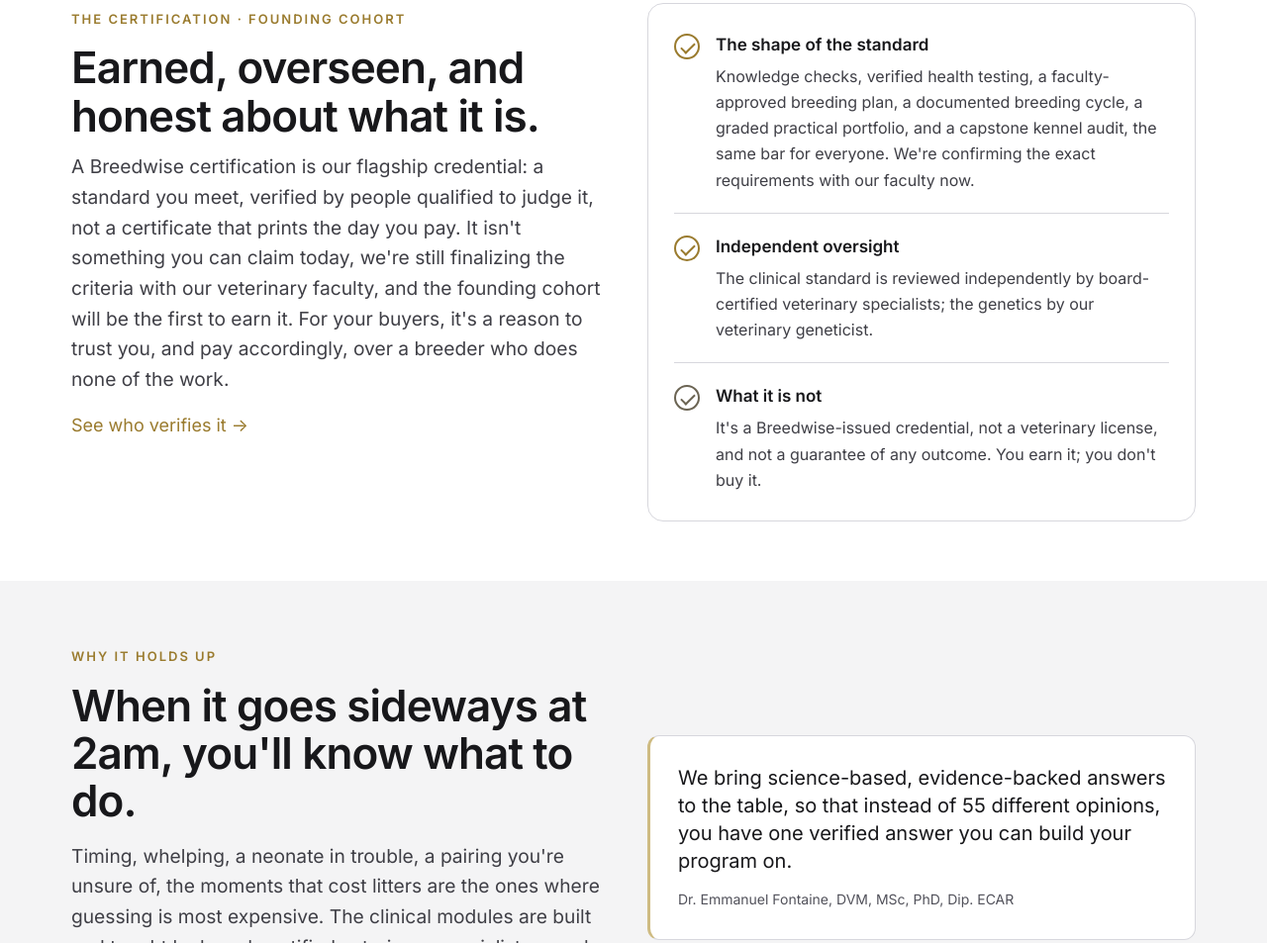
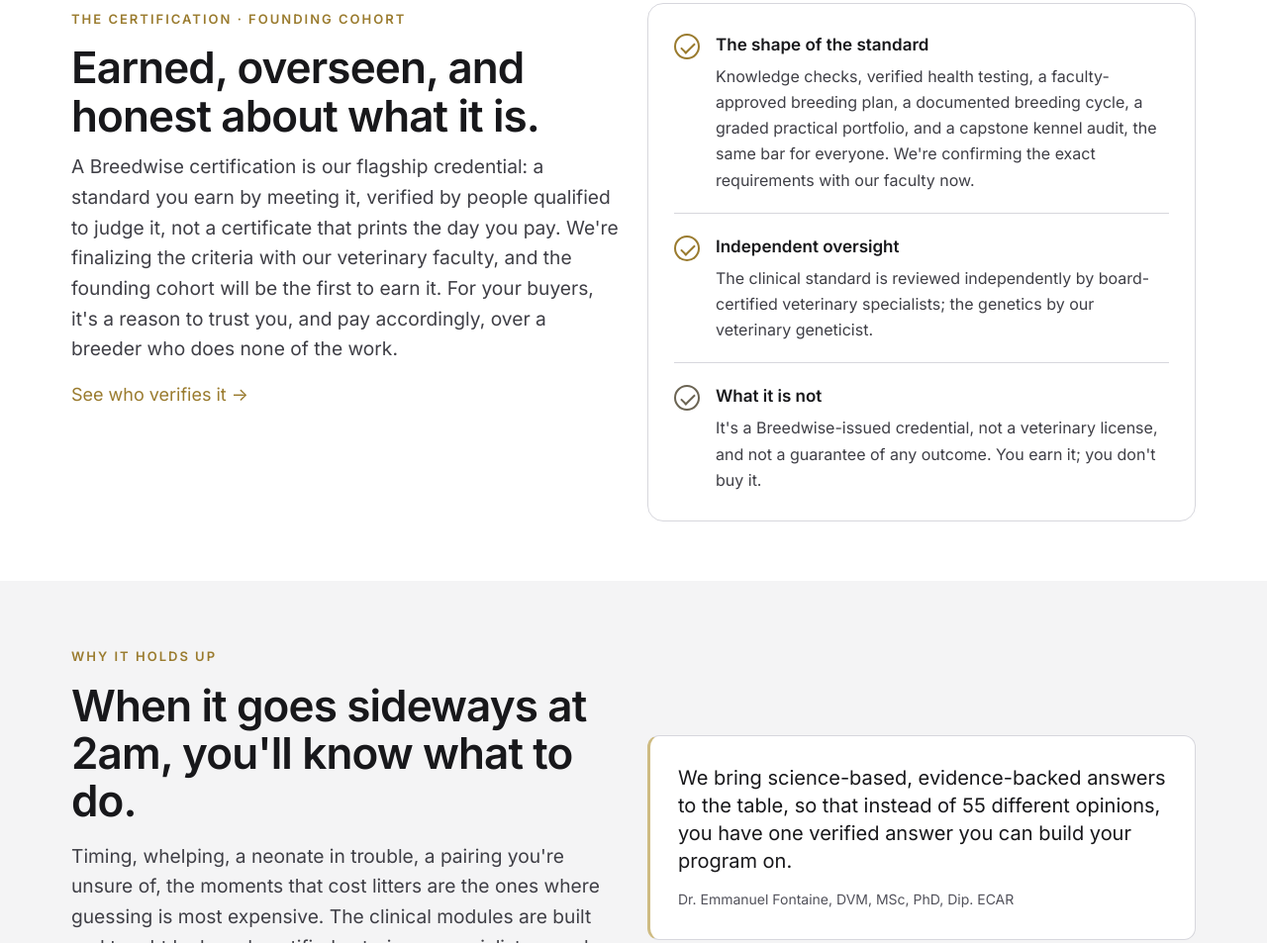
Before and after one commit to Breedwise/Breedwise, a plain HTML site: page academy/index.html in a window 1280 px wide. Shown: the part 8121-9074 px from the top of the page at 99% size. Drawn offline with Linux system fonts and the light colour scheme; a script that the page names is missing.

Commit message:
Certification: drop 'can't claim today'; frame as earnable flagship ('a standard you earn by meeting it', founding cohort first to earn it)
Co-Authored-By: Claude Opus 4.8 <noreply@anthropic.com>

```diff
--- a/academy/index.html
+++ b/academy/index.html
@@ -463,7 +463,7 @@
       <div>
         <span class="eyebrow">The certification · founding cohort</span>
         <h2 style="margin:12px 0 12px">Earned, overseen, and honest about what it is.</h2>
-        <p class="lead">A Breedwise certification is our flagship credential: a standard you meet, verified by people qualified to judge it, not a certificate that prints the day you pay. It isn't something you can claim today, we're still finalizing the criteria with our veterinary faculty, and the founding cohort will be the first to earn it. For your buyers, it's a reason to trust you, and pay accordingly, over a breeder who does none of the work.</p>
+        <p class="lead">A Breedwise certification is our flagship credential: a standard you earn by meeting it, verified by people qualified to judge it, not a certificate that prints the day you pay. We're finalizing the criteria with our veterinary faculty, and the founding cohort will be the first to earn it. For your buyers, it's a reason to trust you, and pay accordingly, over a breeder who does none of the work.</p>
         <p style="margin-top:16px"><a href="faculty/">See who verifies it →</a></p>
       </div>
       <div class="certbox">
```
